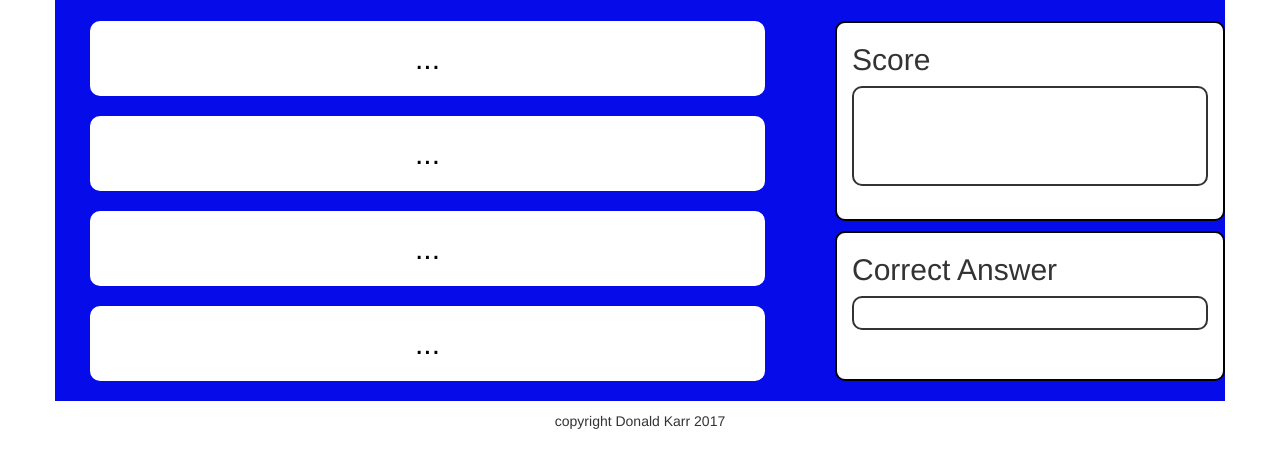
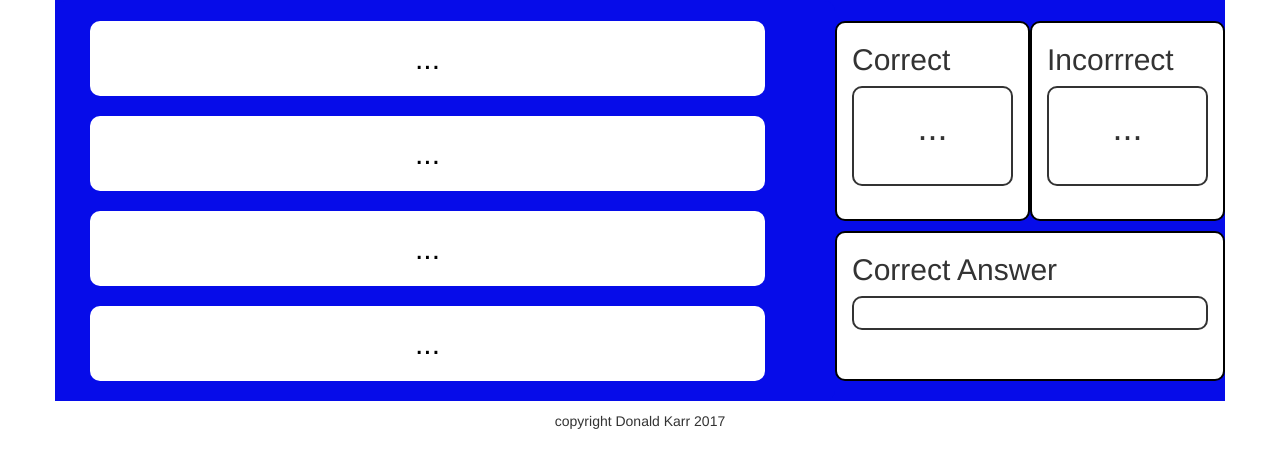
Before and after one commit to donaldkarrportfolio/triviaGame, a PHP site: page / in a window 1280 px wide. Shown: the part 265-726 px from the top of the page. Run offline with PHP 8.4, Linux system fonts and the light colour scheme.

Commit message:
added incorrect functionality, messed with design and layout

```diff
--- a/game.js
+++ b/game.js
@@ -2,17 +2,18 @@
 var correctAnswer = [];
 var questions = [];
 var counter = 0;
+var incorrect = 0;
 var queryURL = "https://opentdb.com/api.php?amount=1&type=multiple";
 var chosen;
 
 
 function continueGame() {
-	// if (chosen == correctAnswer) {
-	// 	counter++;
-	// }
-	chosen == correctAnswer ? counter++ : counter;
+
+	chosen == correctAnswer ? counter++ : incorrect++;
 
 	$("#counter").html(counter);
+
+	$("#incorrect").html(incorrect);
 
 	$("#showcorrect").html(correctAnswer);
 
--- a/style.css
+++ b/style.css
@@ -44,7 +44,30 @@
 	border-radius: 10px;
 }
 
+#incorrectcard {
+	margin-top: 20px;
+	height: 200px;
+	background-color: white;
+	border-style: solid;
+	border-radius: 10px;
+	border-width: 2px;
+	border-color: black;
+}
+
+#incorrectsheet {
+	height: 100px;
+	border-style: solid;
+	border-width: 2px;
+	border-radius: 10px;
+}
+
 #counter {
+	display: flex;
+	align-items: center;
+	justify-content: center;
+}
+
+#incorrect {
 	display: flex;
 	align-items: center;
 	justify-content: center;
--- a/trivia.html
+++ b/trivia.html
@@ -27,12 +27,22 @@
 		  		<h2 class="x" id="answer3">...</h2>
 		  		<h2 class="x" id="answer4">...</h2>
 		  </div>
-		  	<div class="col-md-4" id="scorecard">
-		  		<h2>Score</h2>
+
+		  	<!-- Appends user score to screen -->
+		  	<div class="col-sm-2" id="scorecard">
+		  		<h2>Correct</h2>
 		  			<div id="scoresheet">
-		  				<h1 id="counter"></h1>
+		  				<h1 id="counter">...</h1>
 		  			</div>
 		  	</div>
+		  	<div class="col-sm-2" id="incorrectcard">
+		  		<h2>Incorrrect</h2>
+		  			<div id="incorrectsheet">
+		  				<h1 id="incorrect">...</h1>
+		  			</div>
+		  	</div>
+
+		  	<!-- correct answer displayed on screen -->
 		  	<div class="col-md-4" id="correctcard">
 		  		<h2>Correct Answer</h2>
 		  			<div id="correctsheet">
```
